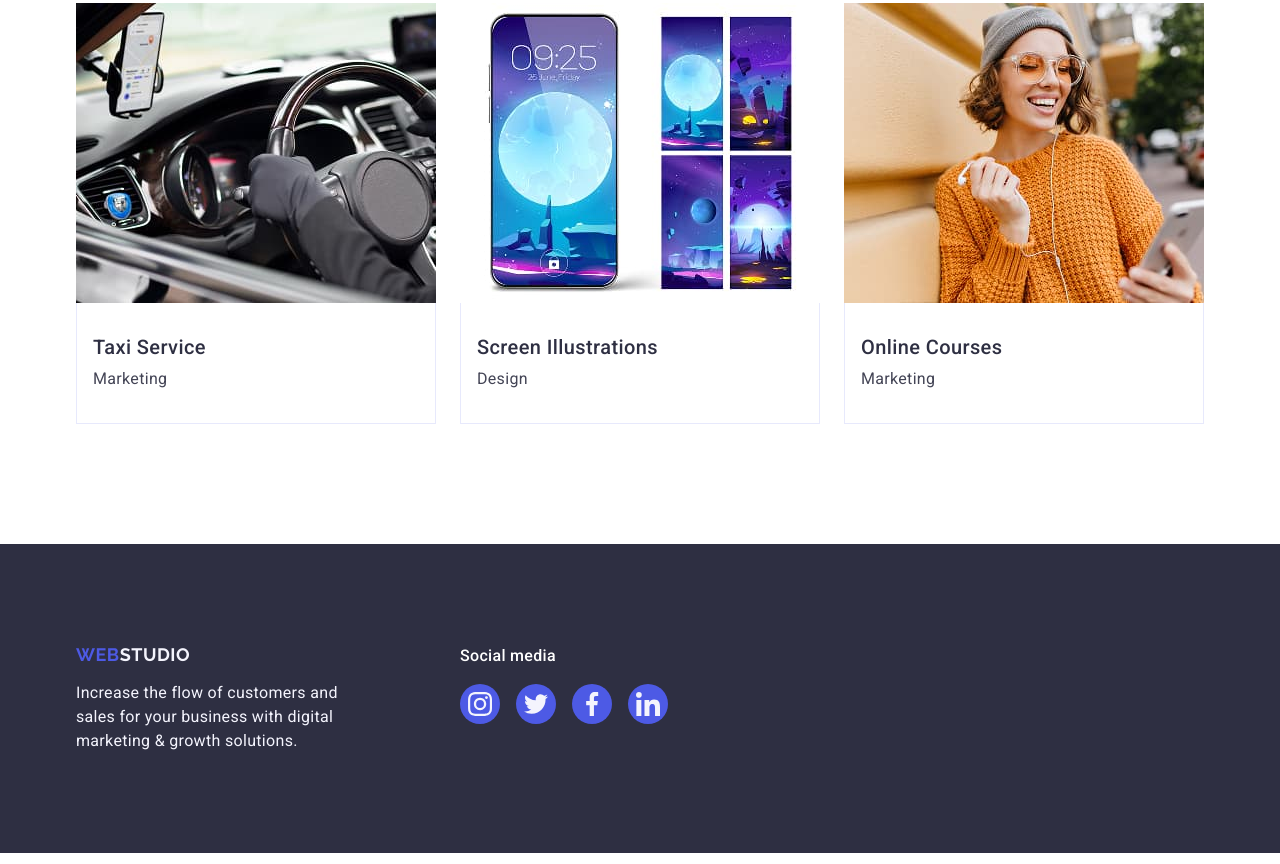
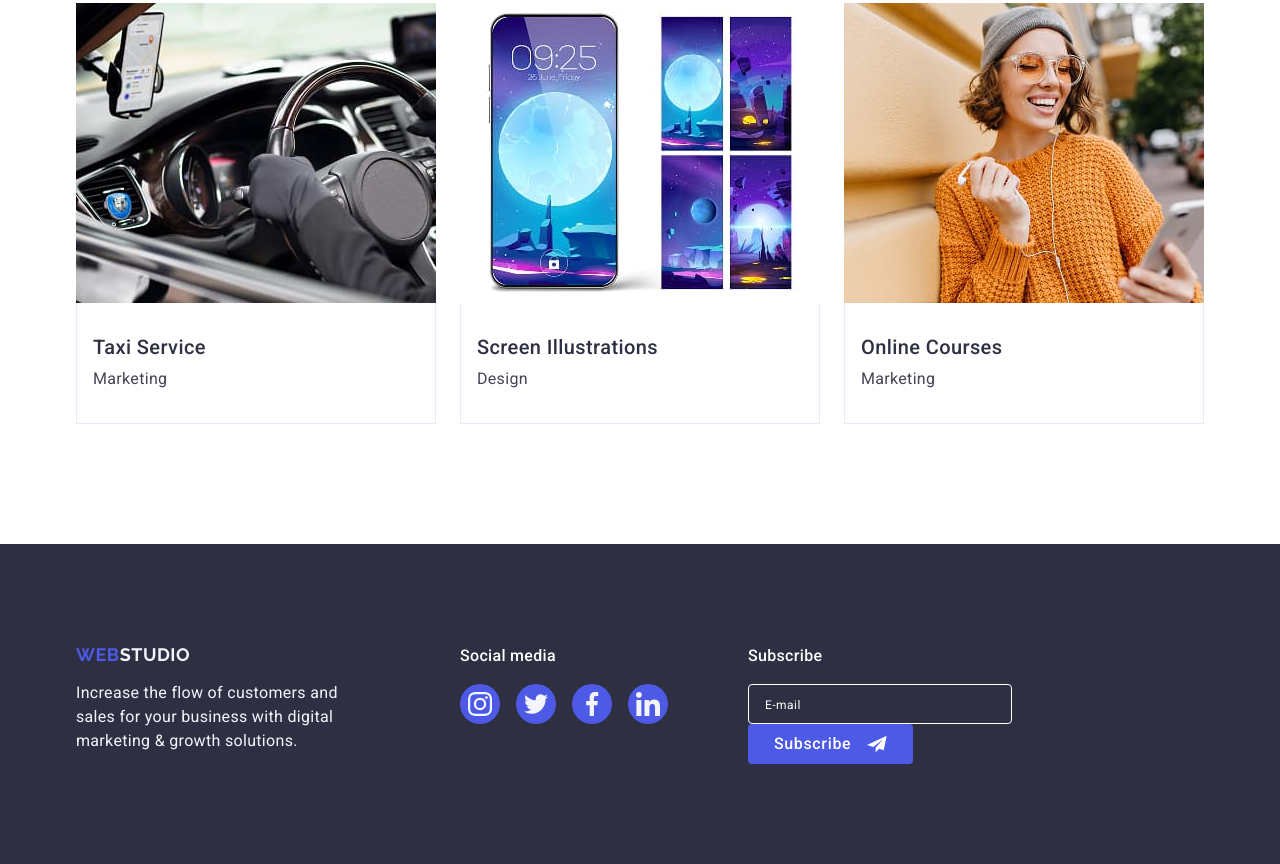
Before and after one commit to KaterynaBalashova/goit-markup-hw-05, a plain HTML site: page index.html in a window 1280 px wide. Shown: the part 2615-3479 px from the top of the page. Drawn offline with nearby package versions, Linux system fonts and the light colour scheme.

Commit message:
fix css and html files

```diff
--- a/css/styles.css
+++ b/css/styles.css
@@ -412,6 +412,10 @@ p {
   width: 264px;
 }
 
+.footer-social {
+  margin-right: 80px;
+}
+
 .footer-social-title {
   font-weight: 500;
   font-size: 16px;
@@ -456,6 +460,69 @@ p {
 .social-link:focus {
   background-color: #31d0aa;
 }
+
+/* .footer-subscribe-wrap {
+  display: flex;
+  justify-content: center;
+  align-items: center;
+  gap: 24px;
+} */
+
+.footer-subs-label {
+  display: block;
+  font-weight: 500;
+  font-size: 16px;
+  line-height: 1.5;
+  letter-spacing: 0.02em;
+  color: #fff;
+  margin-bottom: 16px;
+}
+
+.footer-input-form {
+  display: flex;
+  justify-content: center;
+  align-items: center;
+}
+
+.footer-input {
+  border: 1px solid #fff;
+  border-radius: 4px;
+  width: 264px;
+  height: 40px;
+  background-color: #2e2f42;
+  outline: transparent;
+  padding-left: 16px;
+}
+
+.footer-input::placeholder {
+  font-weight: 400;
+  font-size: 12px;
+  line-height: 2;
+  letter-spacing: 0.04em;
+  color: #fff;
+}
+
+.footer-btn-subsc {
+  display: flex;
+  justify-content: center;
+  align-items: center;
+  gap: 16px;
+  border-radius: 4px;
+  padding: 8px 24px;
+  width: 165px;
+  height: 40px;
+  background: #4d5ae5;
+  border-color: transparent;
+  font-weight: 500;
+  letter-spacing: 0.04em;
+  text-align: center;
+  color: #fff;
+}
+
+.footer-subsc-icon {
+  fill: #fff;
+}
+
 /* #endregion Footer */
 
 /* #region backdrop */
--- a/index.html
+++ b/index.html
@@ -488,6 +488,17 @@
             </li>
           </ul>
         </div>
+        <div class="footer-subscribe-wrap">
+          <h2 class="footer-social-title">Subscribe</h2>
+          <form class="footer-input-form">
+            <input class="footer-input" type="email" placeholder="E-mail" />
+          </form>
+          <button class="footer-btn-subsc" type="button">
+            Subscribe<svg class="footer-subsc-icon" width="24" height="24">
+              <use href="./images/icons.svg#icon-plane"></use>
+            </svg>
+          </button>
+        </div>
       </div>
     </footer>
     <!-- #endregion footer -->
```
